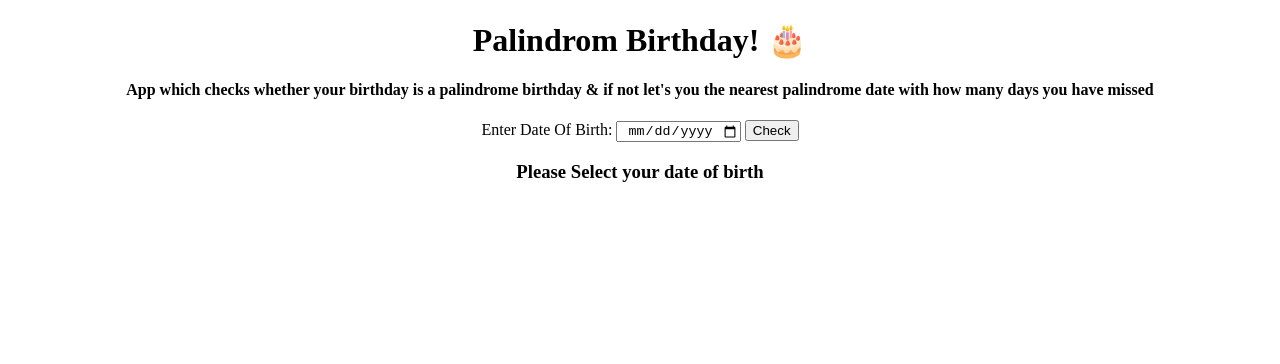
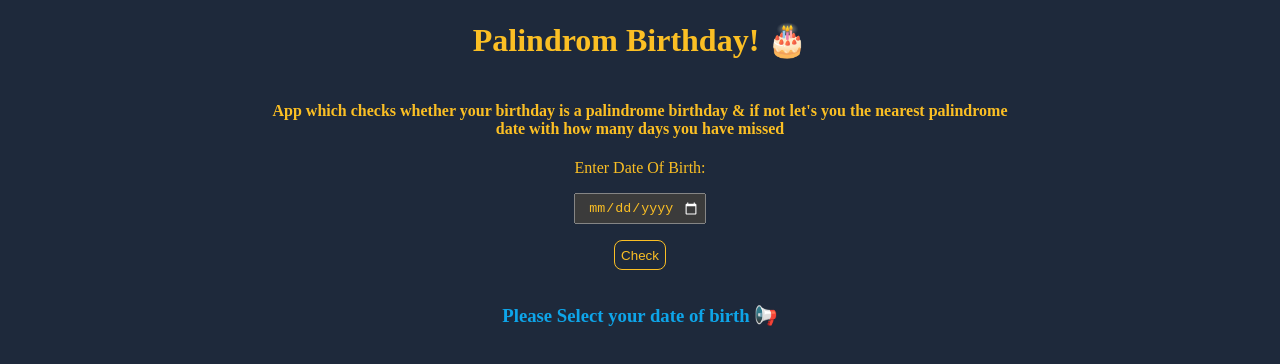
Before and after one commit to vidhimakani74/Palindrome_Birthday, a plain HTML site: page index.html in a window 1280 px wide. Both pictures are taken after a click on the button "Check". Drawn offline with Linux system fonts and the light colour scheme.

Commit message:
styles added

```diff
--- a/app.js
+++ b/app.js
@@ -223,7 +223,8 @@ function outputValue() {
         };
        // var enteredDatestr=convertDateToString(enteredDate);
         if (checkPalindromeForAllDateFormates(enteredDate)) {
-            outputText.innerText = "your Birthday is Palindrome🎉";
+            outputText.innerText = "Your Birthday is Palindrome🎉";
+            outputText.style.color = "green";
         }
         else {
             var dateNext = getNextPalindromeDate(enteredDate);
@@ -232,7 +233,8 @@ function outputValue() {
         }
     }
     else {
-        outputText.innerText = "Please Select your date of birth";
+        outputText.innerText = "Please Select your date of birth 📢";
+        outputText.style.color = "#0ea5e9";
     }
 }
 
--- a/styles.css
+++ b/styles.css
@@ -1,3 +1,46 @@
 *{
     text-align: center;
+    color-scheme: dark;
+    color: #fbbf24;
 }
+
+body {
+    margin: 0;
+    background-color: #1e293b;
+    display: flex;
+    flex-direction: column;
+    height: 100vh;
+}
+
+hr{
+    color: aliceblue;
+}
+input {
+    display: block;
+    margin: auto;
+    text-align: center;
+    padding: 0.3rem;
+    margin-top: 1rem;
+}
+
+button {
+    padding: 0.4rem;
+    border: 0.5px solid #fbbf24;
+    background: transparent;
+    border-radius: 0.5rem;
+    margin: 1rem;
+}
+
+button:hover{
+    background-color: #fbbf24;
+    color: black;
+}
+.container {
+    width: 60%;
+    height: 100%;
+    margin: auto;
+  }
+
+.result{
+    color:red;
+}
```
